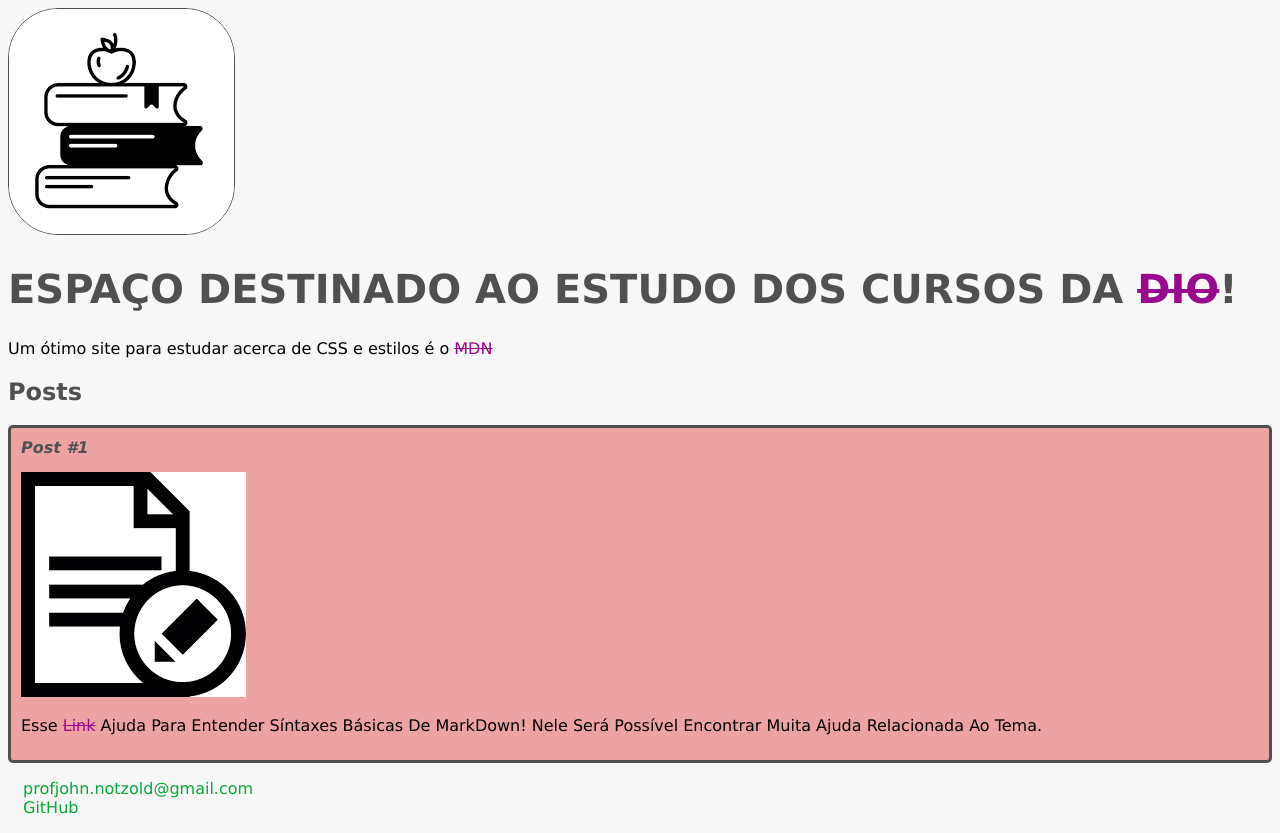
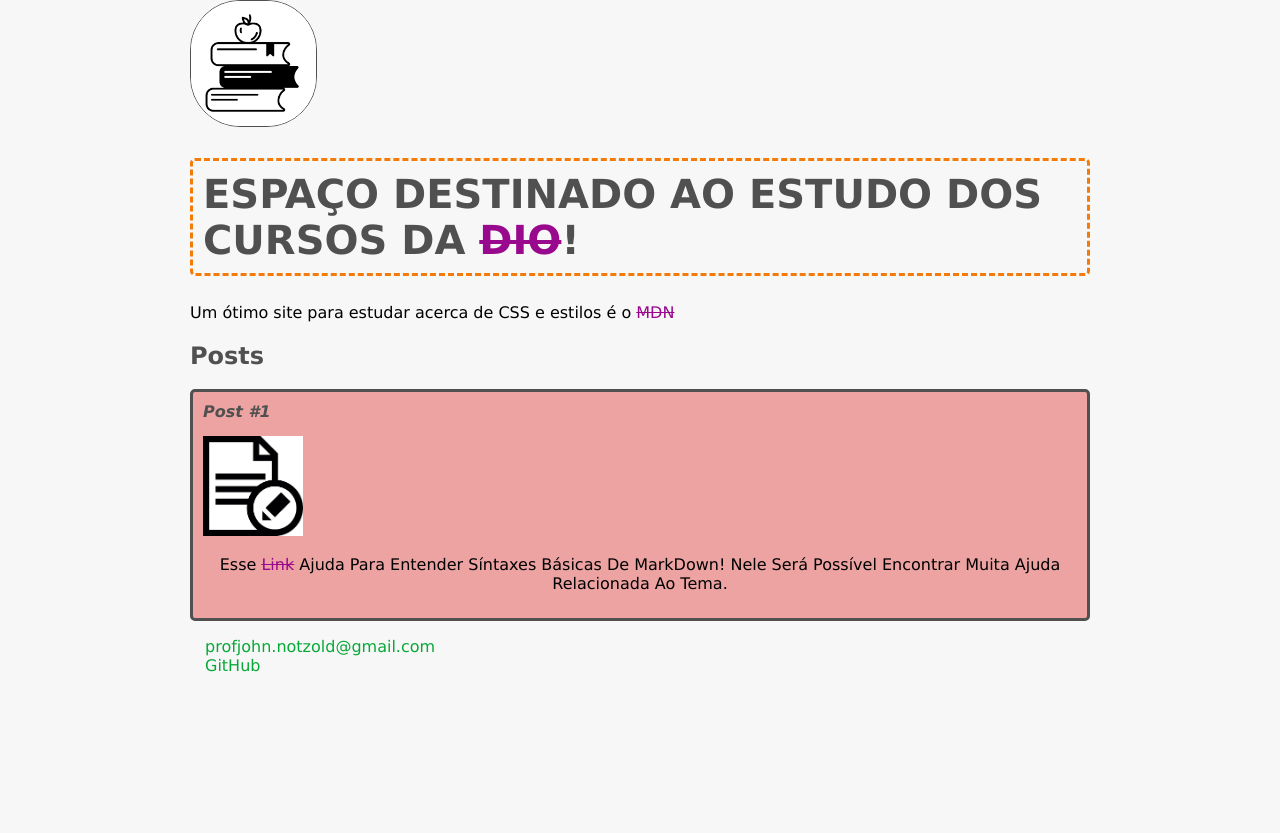
Before and after one commit to JohnNotzold/dio-desafio-github-primeiro-repositorio, a plain HTML site: page index.html in a window 1280 px wide. After the commit the page ends 800 px from the top, so only its background shows below. Drawn offline with Linux system fonts and the light colour scheme.

Commit message:
modificando a largura e alinhamento do conteúdo

```diff
--- a/style.css
+++ b/style.css
@@ -1,6 +1,8 @@
 body{
     background: #f7f7f7;
     font-family: Verdana;
+    max-width: 900px;
+    margin: auto;
 }
 
 
@@ -10,6 +12,10 @@ body{
 #title{
     font-size: 40px;
     text-transform: uppercase;
+    padding: 10px;
+    border: 3px dashed #f37b0a;
+    border-radius: 5px;
+
 }
 
 a {
@@ -19,6 +25,7 @@ a {
 .home_image{
     border: 1px solid #505050;
     border-radius: 50px;
+    width: 125px;
 }
 
 .post_title{
@@ -40,9 +47,11 @@ a {
     margin: 0px;
     margin-bottom: 15px;
     text-transform: capitalize;
+    text-align: center;
 }
 .post_image{
     margin-bottom: 15px;
+    width: 100px;
 }
 
 .contacts_list{
```
